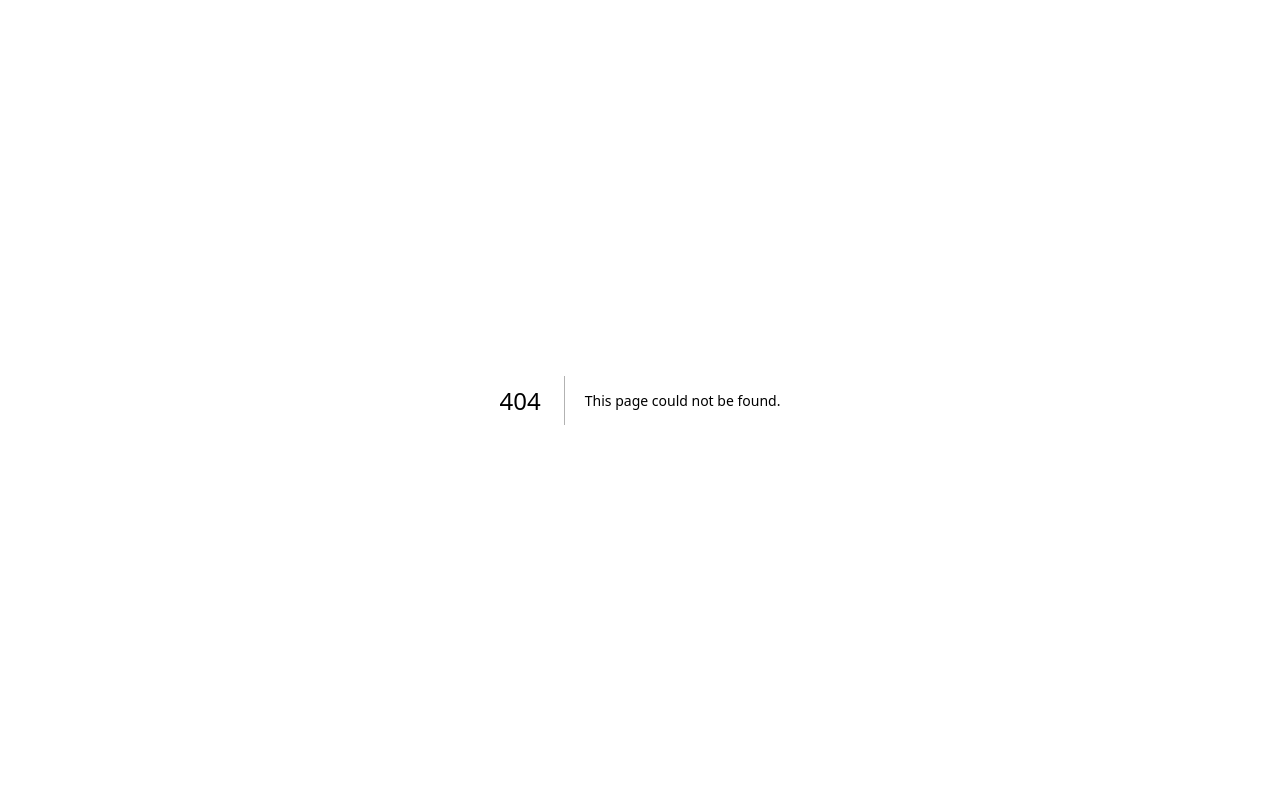
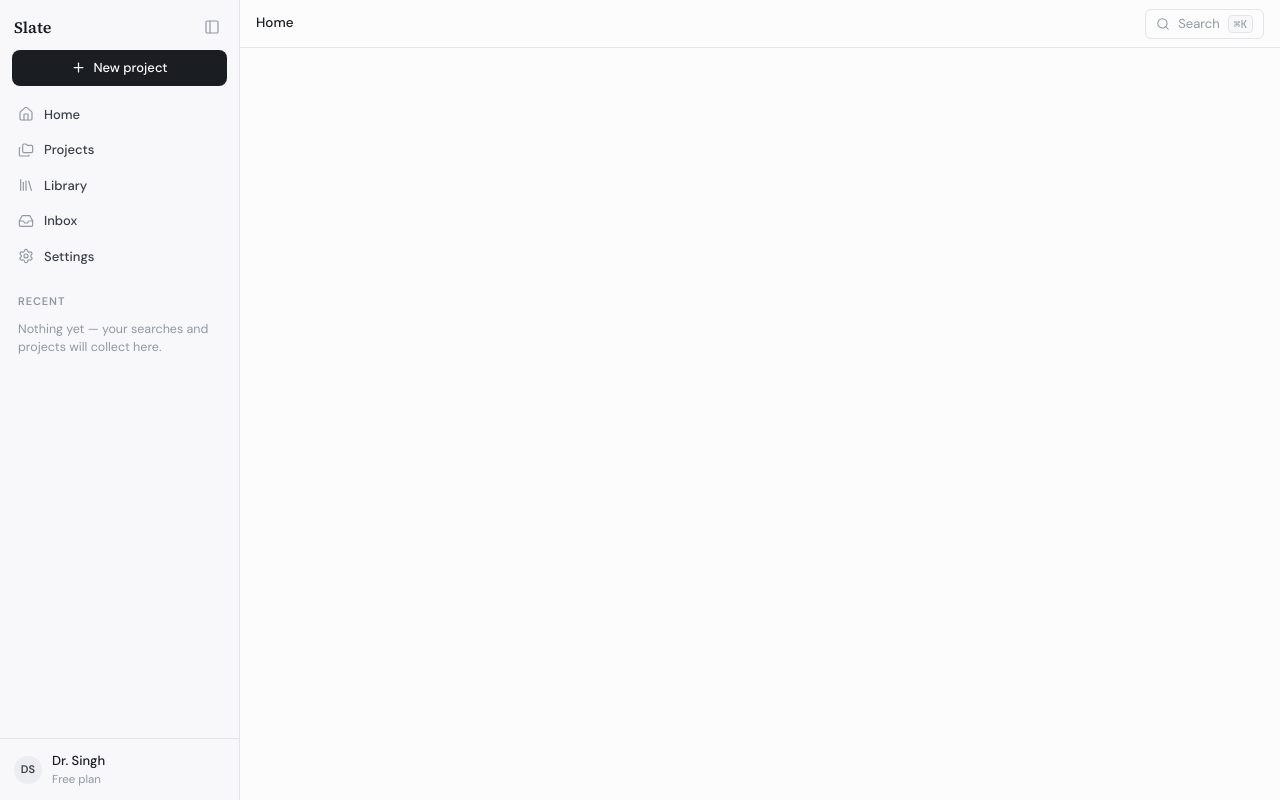
Before and after one commit to drshailesh88/slate, a Next.js app: page /explore in a window 1280 px wide. Before the commit this address had no page. Built offline with nearby package versions, Linux system fonts and the light colour scheme; no server answers; what @workos-inc/authkit-nextjs would draw is missing.

Commit message:
feat(explore): route + page shell (stub client)
Adds /explore server route reading ?q, a top-aligned scrolling page
shell (contrast with Home's centered column), and a minimal stub
client component. Task C6 fills in the real search state machine.

```diff
--- /dev/null
+++ b/src/app/(app)/explore/explore.module.css
@@ -0,0 +1,7 @@
+/* Explore — top-aligned, scrolling column (contrast with Home's centered layout). */
+.explore {
+  width: 100%;
+  max-width: 840px;
+  margin: 0 auto;
+  padding: 40px 24px;
+}
--- /dev/null
+++ b/src/app/(app)/explore/page.tsx
@@ -0,0 +1,16 @@
+import { ExplorePageClient } from '@/components/explore/explore-page-client';
+import styles from './explore.module.css';
+
+export default async function ExplorePage({
+  searchParams,
+}: {
+  searchParams: Promise<{ q?: string }>;
+}) {
+  const { q } = await searchParams;
+
+  return (
+    <div className={styles.explore}>
+      <ExplorePageClient initialQuery={q ?? ''} />
+    </div>
+  );
+}
--- /dev/null
+++ b/src/components/explore/explore-page-client.tsx
@@ -0,0 +1,11 @@
+'use client';
+
+// Stub only — Task C6 fills this in with the real search state machine.
+export function ExplorePageClient({
+  // eslint-disable-next-line @typescript-eslint/no-unused-vars
+  initialQuery,
+}: {
+  initialQuery: string;
+}) {
+  return null;
+}
```
